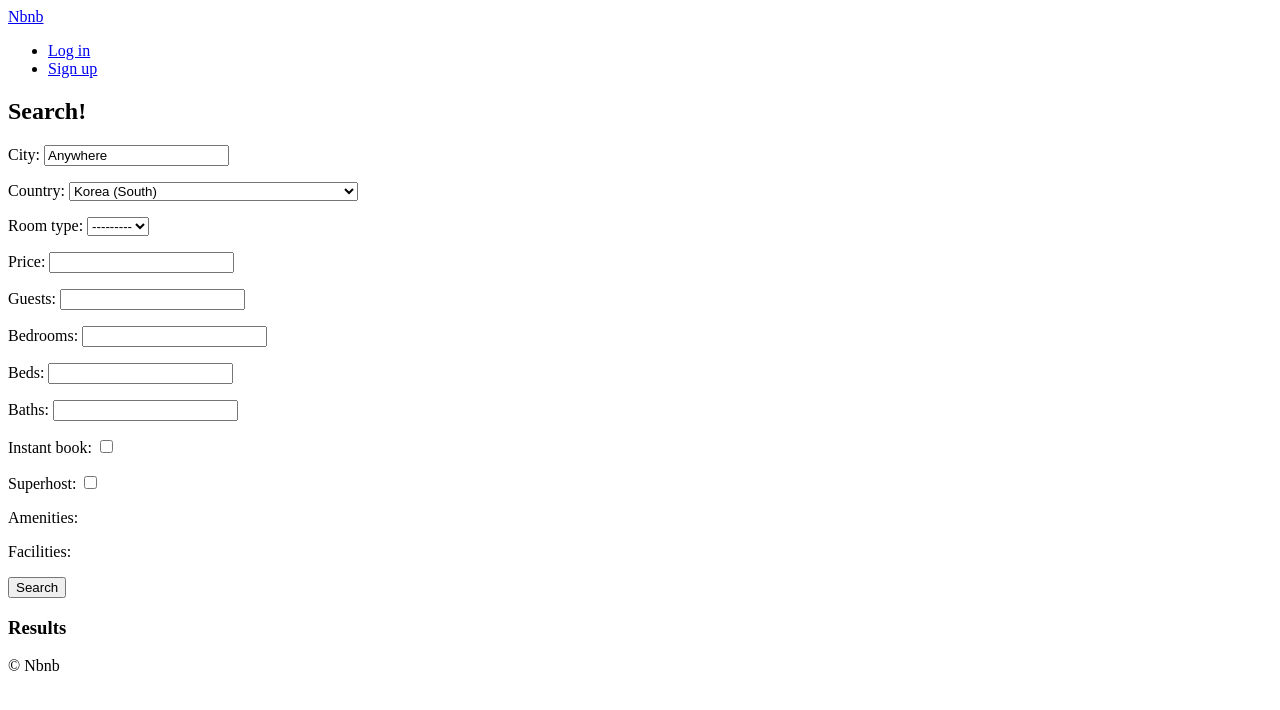
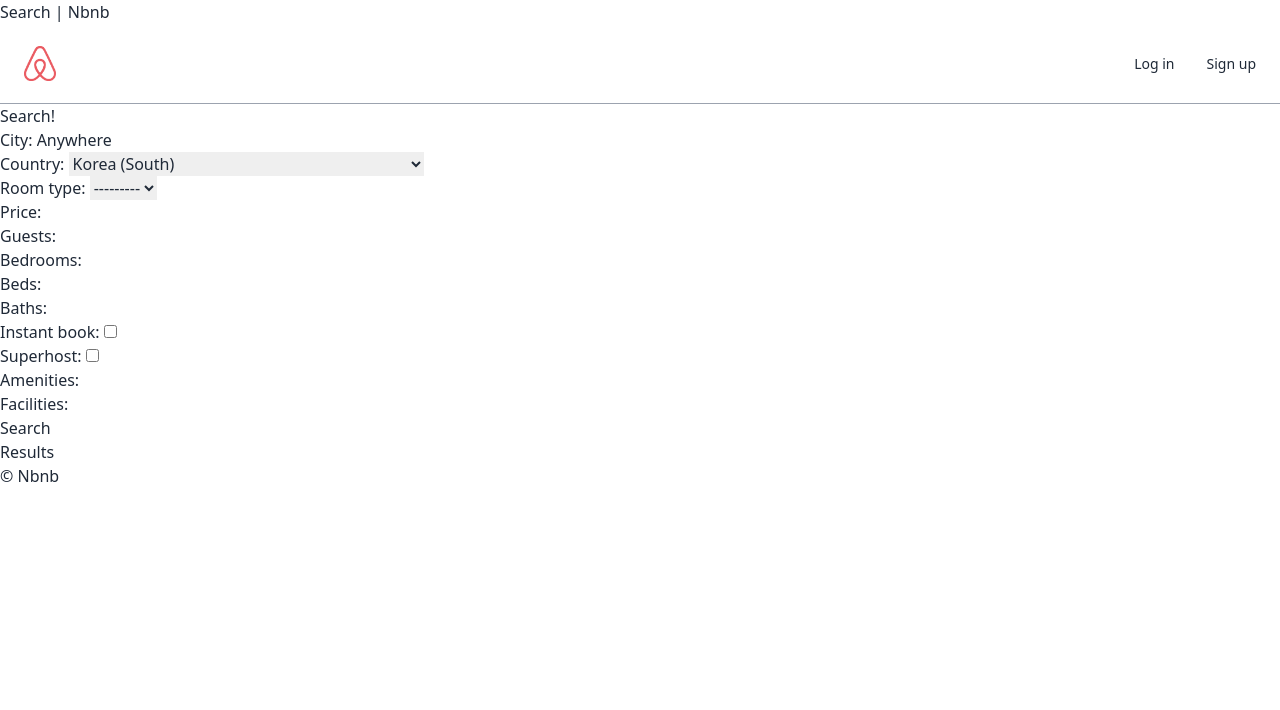
Before and after one commit to m1cks/airbnb-clone, a Django app: page /rooms/search/ in a window 1280 px wide. Shown: the top 710 px of the page. Run offline with Django 3.2, Linux system fonts and the light colour scheme; data that the repository does not hold is empty.

Commit message:
add and eddit search bar

```diff
--- a/templates/base.html
+++ b/templates/base.html
@@ -1,3 +1,4 @@
+{% load static %}
 <!DOCTYPE html>
 <html lang="en">
 
@@ -5,17 +6,23 @@
     <meta charset="UTF-8">
     <meta http-equiv="X-UA-Compatible" content="IE=edge">
     <meta name="viewport" content="width=device-width, initial-scale=1.0">
+    <link rel="stylesheet" href="{% static "css/styles.css" %}"
     <title>{% block page_title %}{% endblock page_title %} | Nbnb</title>
 </head>
 
-<body>
-    <header>
-        {% include "partials/nav.html" %}
+<body class="text-gray-800">
+    <header class="container max-w-full flex items-center justify-between px-6 h-20 border-b border-gray-400">
+      <div class="flex items-center">
+        <a href="{% url "core:home" %}" class="mr-6">
+            <img class="w-8" src="{% static 'img/logo.png' %}" />
+        </a>
         {% block search-bar %}
-            <form method="GET" action="{% url 'rooms:search' %}">
-                <input name="city" placeholder="Search by City"></input>
-            </form>
+        <form method="get" action="{% url 'rooms:search' %}">
+            <input class="border px-2 py-1 rounded-sm" name="city" placeholder="Search By City" />
+        </form>
         {% endblock search-bar %}
+      </div>
+      {% include "partials/nav.html" %}
     </header>
     {% block content %}{% endblock content%}
 
--- a/templates/partials/nav.html
+++ b/templates/partials/nav.html
@@ -1,9 +1,8 @@
-<a href="{% url 'core:home' %}">Nbnb</a>
-<ul>
+<ul class="flex items-center text-sm font-medium">
     {% if user.is_authenticated %}
-        <li><a href="{% url "users:logout" %}">Log out</a></li>
+        <li class="ml-8"><a href="{% url "users:logout" %}">Log out</a></li>
     {% else %}
-        <li><a href="{% url "users:login" %}">Log in</a></li>
-        <li><a href="{% url "users:signup" %}">Sign up</a></li>
+        <li class="ml-8"><a href="{% url "users:login" %}">Log in</a></li>
+        <li class="ml-8"><a href="{% url "users:signup" %}">Sign up</a></li>
     {% endif %}
 </ul>
```
